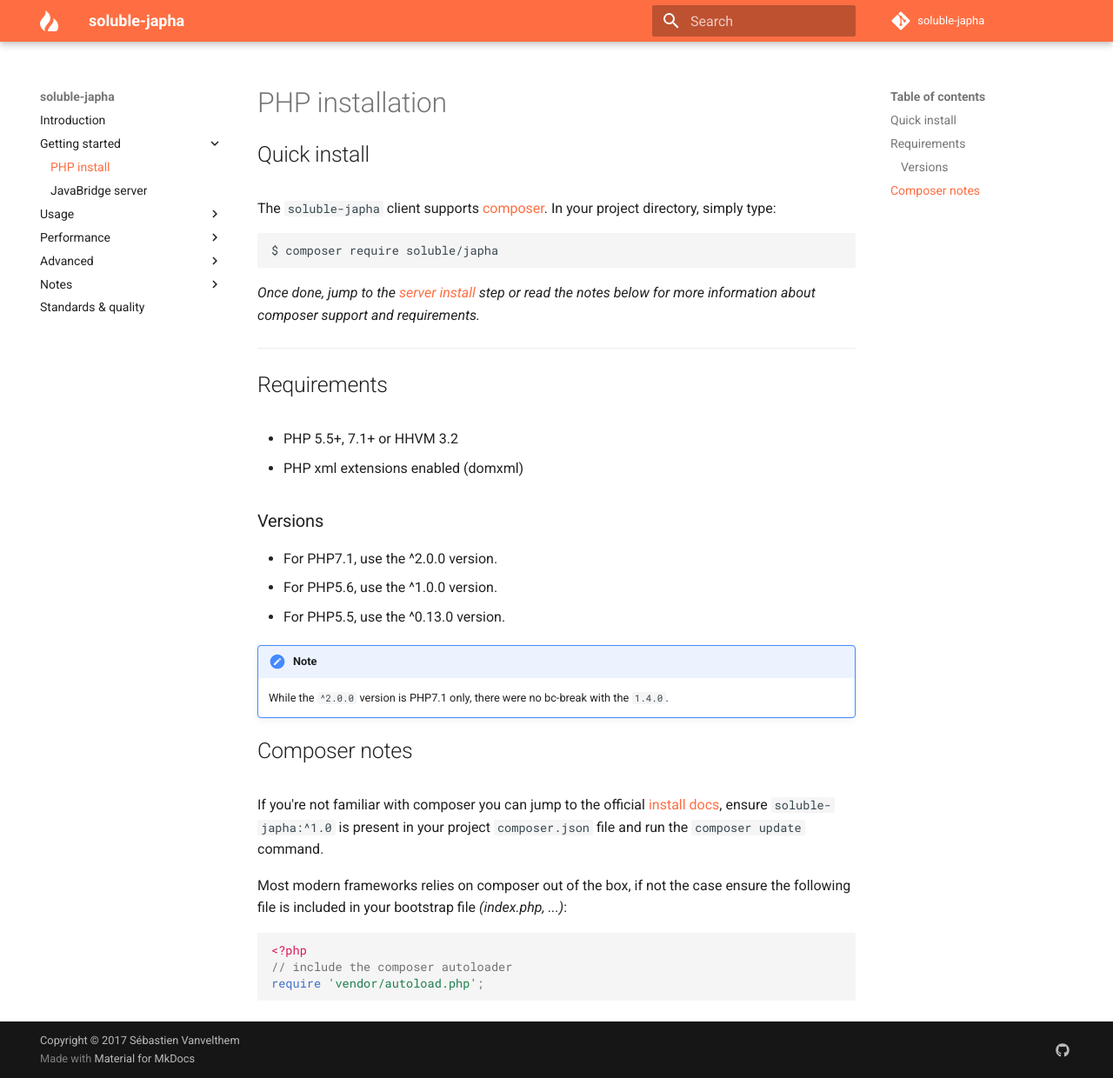
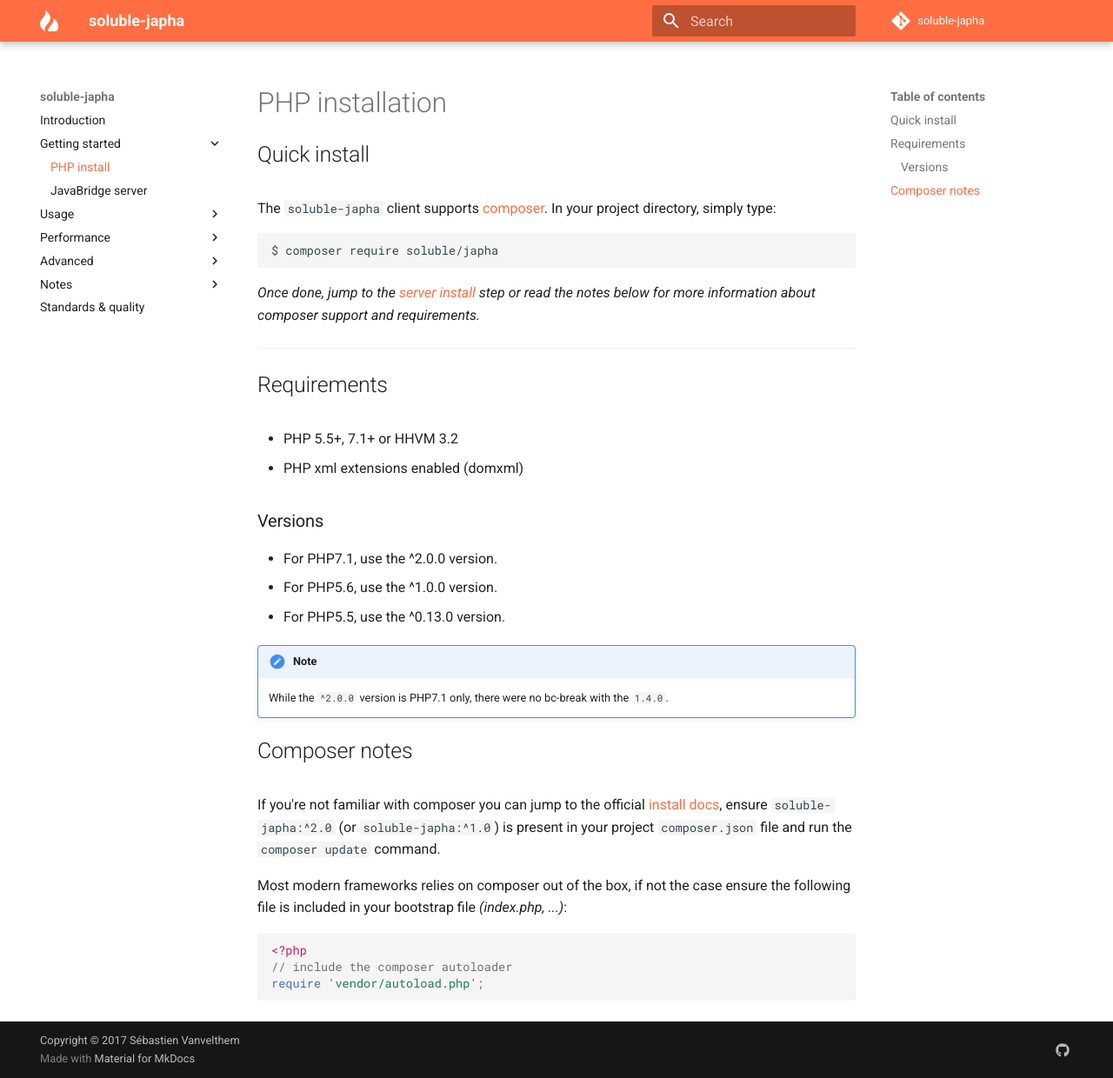
Before and after one commit to belgattitude/soluble-japha, an MkDocs documentation site: the page built from doc/install_client.md, in a window 1280 px wide and 1240 px high. Shown: the whole window at 87% size. Built offline with MkDocs 1.6.1 and Material for MkDocs 9.7.7, drawn with Linux system fonts in a browser that asks for light colours; comment, search, counter and statistics services are not loaded; old or Windows-style settings are respelled for this version of MkDocs.

Commit message:
Fixed doc typos

```diff
--- a/doc/install_client.md
+++ b/doc/install_client.md
@@ -33,7 +33,7 @@ requirements.*
 
 If you're not familiar with composer you can jump
 to the official [install docs](https://getcomposer.org/doc/00-intro.md),
-ensure `soluble-japha:^1.0` is present in your project `composer.json` file and
+ensure `soluble-japha:^2.0` (or `soluble-japha:^1.0`) is present in your project `composer.json` file and
 run the `composer update` command.
 
 Most modern frameworks relies on composer out of the box, if not the case
```
Also changed, not shown: doc/bridge_connection.md (+1 -1 lines).
